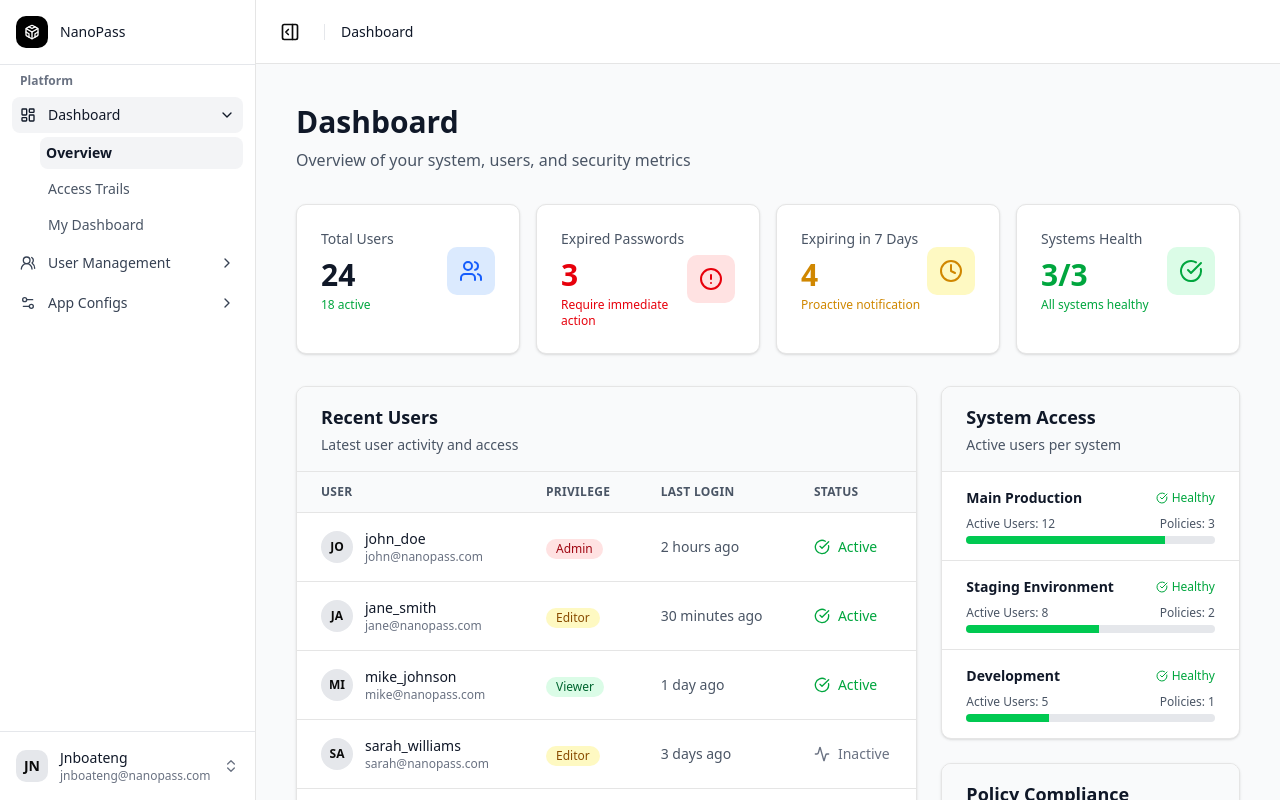
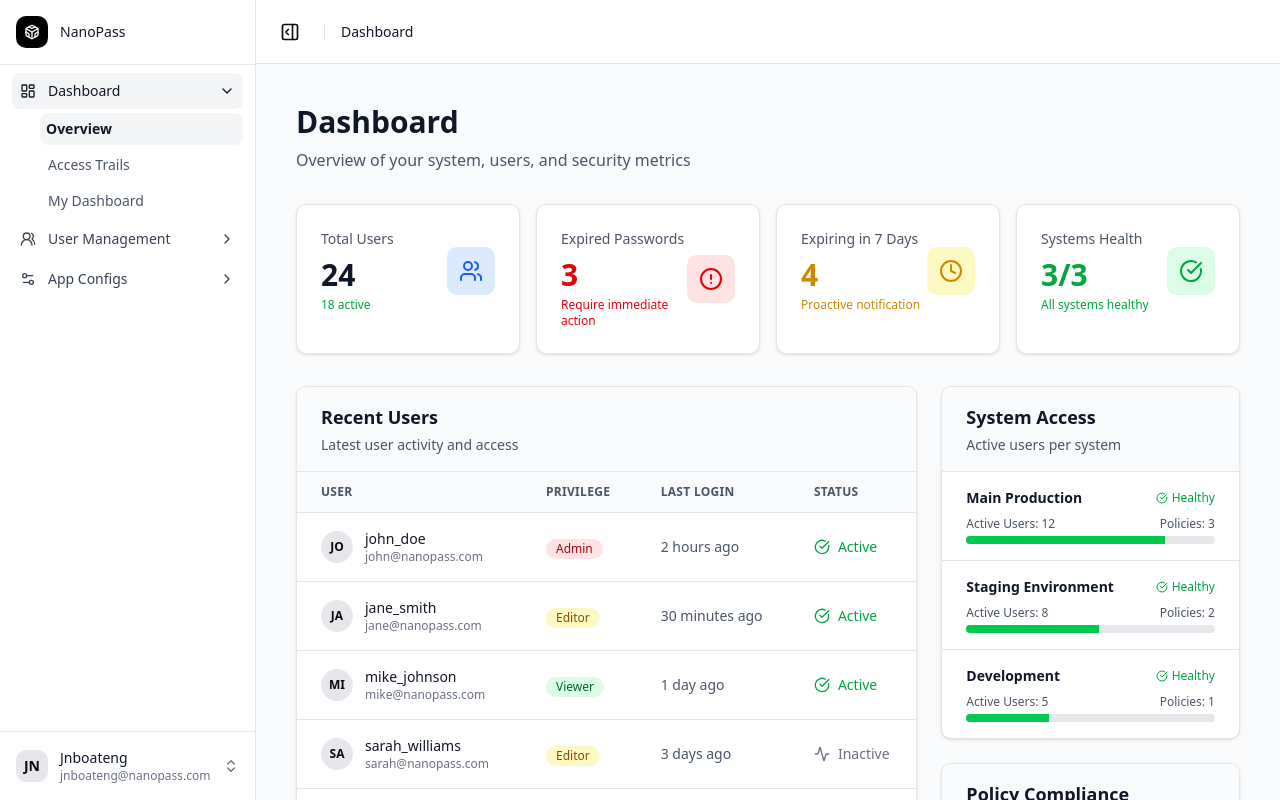
Before and after one commit to josh-boat365/nanopass, a Vue app: page /admin/dashboard in a window 1280 px wide. Built offline with nearby package versions, Linux system fonts and the light colour scheme.

Commit message:
removed the platform name on the app side bar

```diff
--- a/src/components/NavMain.vue
+++ b/src/components/NavMain.vue
@@ -49,9 +49,6 @@ const isSubItemActive = (url) => {
 
 <template>
     <div class="px-3 py-2">
-        <p class="mb-2 px-2 text-xs font-semibold text-gray-500" v-if="!isCollapsed">
-            Platform
-        </p>
         <nav class="space-y-1">
             <div v-for="item in items" :key="item.title">
                 <button @click="toggleItem(item.title)" :class="[
```
